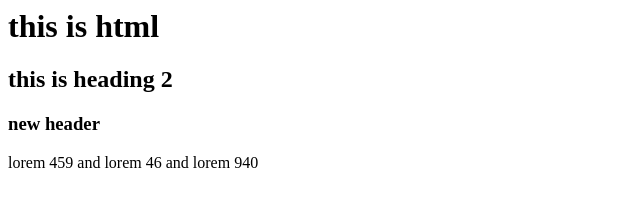
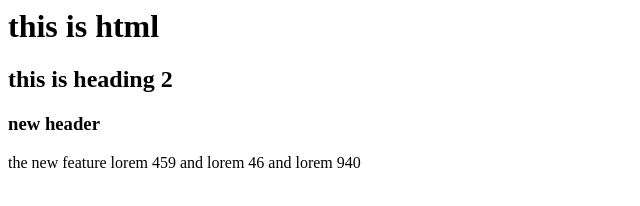
Before and after one commit to ansh91160/Team-Mausam, a plain HTML site: page index.html in a window 1280 px wide. Shown: the whole page, without its empty margins (0-640 px from the left). Drawn offline with Linux system fonts and the light colour scheme.

```diff
--- a/index.html
+++ b/index.html
@@ -3,6 +3,7 @@
 <h2>this is heading 2</h2>
 <h3>new header</h3>
 <p>
+the new feature
 lorem 459 and lorem 46 and lorem 940
 </p>
 </html>
```
